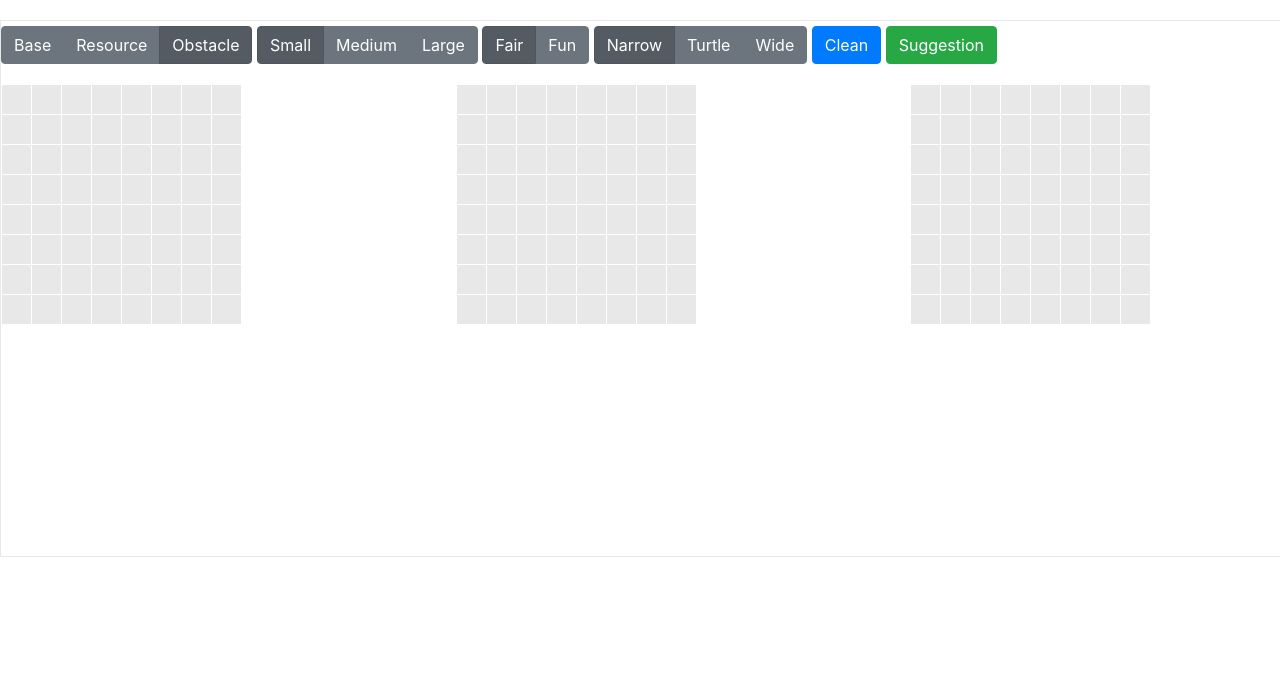
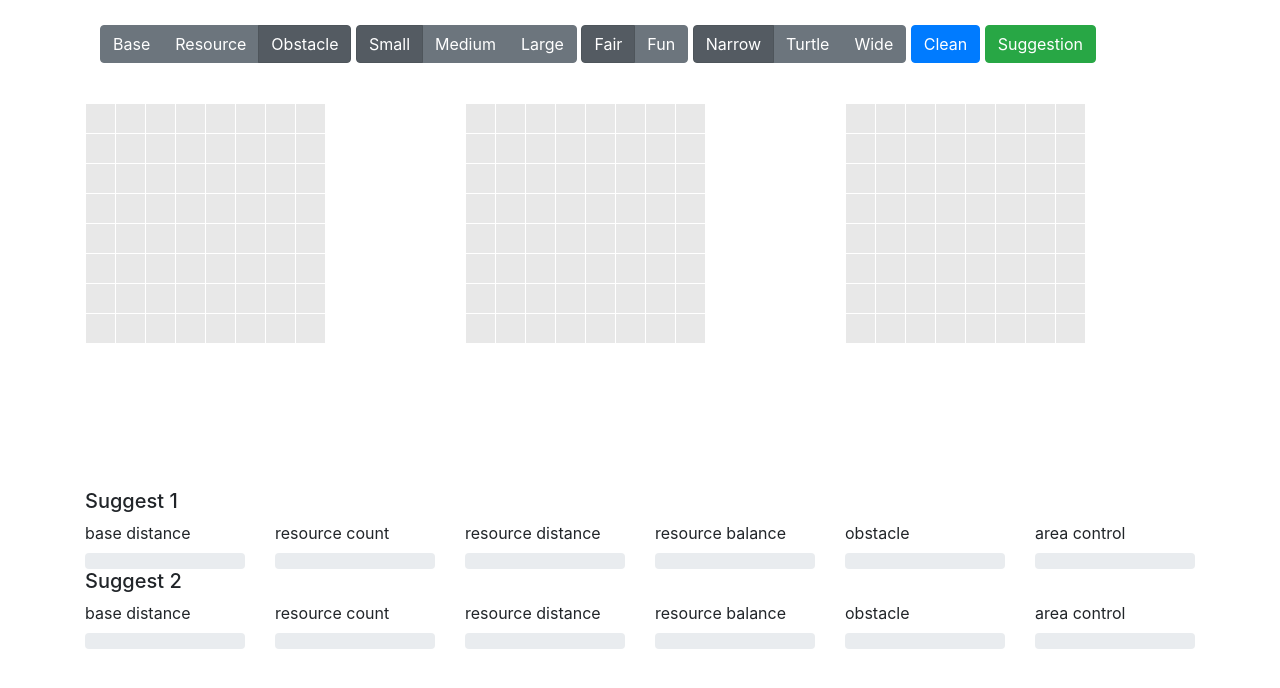
Before and after one commit to poi233/pcgrl_rts_ui, a Django app: page /brush/ in a window 1280 px wide; the page is wider, and only the part inside the window is pictured. Shown: the top 688 px of that part. Run offline with Django 3.2, Linux system fonts and the light colour scheme; some libraries are stand-ins or nearby versions.

Commit message:
tried to add process bar for evaluation data

```diff
--- a/brush/views.py
+++ b/brush/views.py
@@ -35,7 +35,7 @@ def suggest(request):
     if not sug_info:
         return JsonResponse(False, safe=False)
     res = {}
-    for i in range(len(sug_info)):
+    for i in range(len(sug_info) - 1):
         res[i] = {}
         res[i]['map'] = [[int(np.argmax(item)) for item in row] for row in sug_info[i]["info"]["terminal_observation"]]
         res[i]['base_count'] = sug_info[i]["info"]["base_count"]
@@ -46,7 +46,7 @@ def suggest(request):
         res[i]['obstacle'] = sug_info[i]["info"]["obstacle"]
         res[i]['region'] = sug_info[i]["info"]["region"]
         res[i]['area_control'] = sug_info[i]["info"]["area_control"]
-
+    res["range"] = sug_info["range"]
     for item in res:
         print(res[item])
         print("--------------------------------")
--- a/static/brush/style.css
+++ b/static/brush/style.css
@@ -6,7 +6,6 @@ html,body{
 .main{
     width: 1500px;
     margin: 20px auto;
-    border: 1px solid #e8e8e8;
 }
 canvas{
     margin: 0;
--- a/templates/brush/brush.html
+++ b/templates/brush/brush.html
@@ -18,7 +18,9 @@
     <link rel="stylesheet" href="{% static 'brush/style.css' %}">
 </head>
 <body>
-<div class="main">
+<div class="container">
+    <div class="main row">
+        <div class="col">
             <div id="toolbar" style="margin-bottom: 20px;">
                 <div class="btn-group btn-group-toggle" data-toggle="buttons">
                     <label class="btn btn-secondary active">
@@ -61,27 +63,155 @@
                         <input type="radio" name="rep" id="wide" value="wide"> Wide
                     </label>
                 </div>
-
                 <button class="btn btn-primary" id="clean">Clean</button>
-{#        <button class="btn btn-primary" id="show">Show</button>#}
                 <button class="btn btn-success" id="suggestion">Suggestion</button>
-
-        <div id="loading-spin" class="spinner-border text-primary" role="status" style="visibility: hidden; margin-left: 5px;">
+                <div id="loading-spin" class="spinner-border text-primary" role="status"
+                     style="visibility: hidden; margin-left: 5px;">
                     <span class="sr-only">Loading...</span>
                 </div>
-
-    </div>
-    <div>
-        <canvas width="450" height="450" id="canvas" style="display: inline;"></canvas>
-        <canvas width="450" height="450" id="suggest1" style="display: inline;"></canvas>
-        <canvas width="450" height="450" id="suggest2" style="display: inline;"></canvas>
-    </div>
-    <div>
-        <p id="origin"></p>
-        <p id="sug1"></p>
-        <p id="sug2"></p>
             </div>
         </div>
+    </div>
+    <div class="row">
+        <div class="col-4">
+            <canvas width="380" height="380" id="canvas" style="display: inline;"></canvas>
+        </div>
+        <div class="col-4">
+            <canvas width="380" height="380" id="suggest1" style="display: inline;"></canvas>
+        </div>
+        <div class="col-4">
+            <canvas width="380" height="380" id="suggest2" style="display: inline;"></canvas>
+        </div>
+    </div>
+    <div class="row">
+        <div class="col">
+            <h5>Suggest 1</h5>
+        </div>
+    </div>
+    <div class="row">
+        <div class="col">
+            <label>base distance</label>
+            <div class="progress">
+                <div id="base_distance_1" class="progress-bar" role="progressbar" style="width: 0%;" aria-valuenow="0"
+                     aria-valuemin="0"
+                     aria-valuemax="100">0
+                </div>
+            </div>
+        </div>
+        <div class="col">
+            <label>resource count</label>
+            <div class="progress">
+                <div id="resource_count_1" class="progress-bar" role="progressbar" style="width: 0%;"
+                     aria-valuenow="0"
+                     aria-valuemin="0"
+                     aria-valuemax="100">0
+                </div>
+            </div>
+        </div>
+        <div class="col">
+            <label>resource distance</label>
+            <div class="progress">
+                <div id="resource_distance_1" class="progress-bar" role="progressbar" style="width: 0%;"
+                     aria-valuenow="0"
+                     aria-valuemin="0"
+                     aria-valuemax="100">0
+                </div>
+            </div>
+        </div>
+        <div class="col">
+            <label>resource balance</label>
+            <div class="progress">
+                <div id="resource_balance_1" class="progress-bar" role="progressbar" style="width: 0%;" aria-valuenow="0"
+                     aria-valuemin="0"
+                     aria-valuemax="100">0
+                </div>
+            </div>
+        </div>
+        <div class="col">
+            <label>obstacle</label>
+            <div class="progress">
+                <div id="obstacle_1" class="progress-bar" role="progressbar" style="width: 0%;" aria-valuenow="0"
+                     aria-valuemin="0"
+                     aria-valuemax="100">0
+                </div>
+            </div>
+        </div>
+        <div class="col">
+            <label>area control</label>
+            <div class="progress">
+                <div id="area_control_1" class="progress-bar" role="progressbar" style="width: 0%;" aria-valuenow="0"
+                     aria-valuemin="0"
+                     aria-valuemax="100">0
+                </div>
+            </div>
+        </div>
+    </div>
+        <div class="row">
+        <div class="col">
+            <h5>Suggest 2</h5>
+        </div>
+    </div>
+    <div class="row">
+        <div class="col">
+            <label>base distance</label>
+            <div class="progress">
+                <div id="base_distance_2" class="progress-bar" role="progressbar" style="width: 0%;" aria-valuenow="0"
+                     aria-valuemin="0"
+                     aria-valuemax="100">0
+                </div>
+            </div>
+        </div>
+        <div class="col">
+            <label>resource count</label>
+            <div class="progress">
+                <div id="resource_count_2" class="progress-bar" role="progressbar" style="width: 0%;"
+                     aria-valuenow="0"
+                     aria-valuemin="0"
+                     aria-valuemax="100">0
+                </div>
+            </div>
+        </div>
+        <div class="col">
+            <label>resource distance</label>
+            <div class="progress">
+                <div id="resource_distance_2" class="progress-bar" role="progressbar" style="width: 0%;"
+                     aria-valuenow="0"
+                     aria-valuemin="0"
+                     aria-valuemax="100">0
+                </div>
+            </div>
+        </div>
+        <div class="col">
+            <label>resource balance</label>
+            <div class="progress">
+                <div id="resource_balance_2" class="progress-bar" role="progressbar" style="width: 0%;" aria-valuenow="0"
+                     aria-valuemin="0"
+                     aria-valuemax="100">0
+                </div>
+            </div>
+        </div>
+        <div class="col">
+            <label>obstacle</label>
+            <div class="progress">
+                <div id="obstacle_2" class="progress-bar" role="progressbar" style="width: 0%;" aria-valuenow="0"
+                     aria-valuemin="0"
+                     aria-valuemax="100">0
+                </div>
+            </div>
+        </div>
+        <div class="col">
+            <label>area control</label>
+            <div class="progress">
+                <div id="area_control_2" class="progress-bar" role="progressbar" style="width: 0%;" aria-valuenow="0"
+                     aria-valuemin="0"
+                     aria-valuemax="100">0
+                </div>
+            </div>
+        </div>
+    </div>
+</div>
+
+</body>
 <script src="https://cdn.bootcss.com/downloadjs/1.4.7/download.min.js"></script>
 <script src="{% static 'brush/main.js' %}"></script>
 <script>
@@ -122,7 +252,7 @@
                 }
                 for (let i = 0; i < sugs.length; i++) {
                     sugs[i].draw(result[i]['map']);
-                    show_info($("#sug" + (i + 1)), result[i]);
+                    reset_info(i + 1, result[i], result["range"]);
                 }
             },
             error: function (message) {
@@ -132,19 +262,26 @@
         });
     });
 
-    function show_info(widget, result) {
-        widget.html("");
-        widget.append("base_count:" + result["base_count"] + ", ");
-        widget.append("base_distance:" + result["base_distance"] + ", ");
-        widget.append("resource_count:" + result["resource_count"] + ", ");
-        widget.append("resource_distance:" + result["resource_distance"] + ", ");
-        widget.append("resource_balance:" + result["resource_balance"] + ", ");
-        widget.append("obstacle:" + result["obstacle"] + ", ");
-        widget.append("region:" + result["region"] + ", ");
-        widget.append("area_control:" + result["area_control"]);
-
+    function reset_info(index, result, range) {
+        var base_distance = $("#base_distance_" + index);
+        var resource_count = $("#resource_count_" + index);
+        var resource_distance = $("#resource_distance_" + index);
+        var resource_balance = $("#resource_balance_" + index);
+        var obstalce = $("#obstacle_" + index);
+        var area_control = $("#area_control_" + index);
+        base_distance.html(result["base_distance"]);
+        base_distance.css("width","100%");
+        resource_count.html(result["resource_count"]);
+        resource_count.css("width", "100%");
+        resource_distance.html(result["resource_distance"]);
+        resource_distance.css("width", "100%");
+        resource_balance.html(result["resource_balance"]);
+        resource_balance.css("width", "100%");
+        obstalce.html(result["obstacle"]);
+        obstalce.css("width", "100%");
+        area_control.html(result["area_control"]);
+        area_control.css("width", "100%");
     }
-
 
 </script>
 </body>
```
Also changed, not shown: brush/inference.py (+19 -0 lines). Lines whose indentation alone changed are shown as unchanged.
